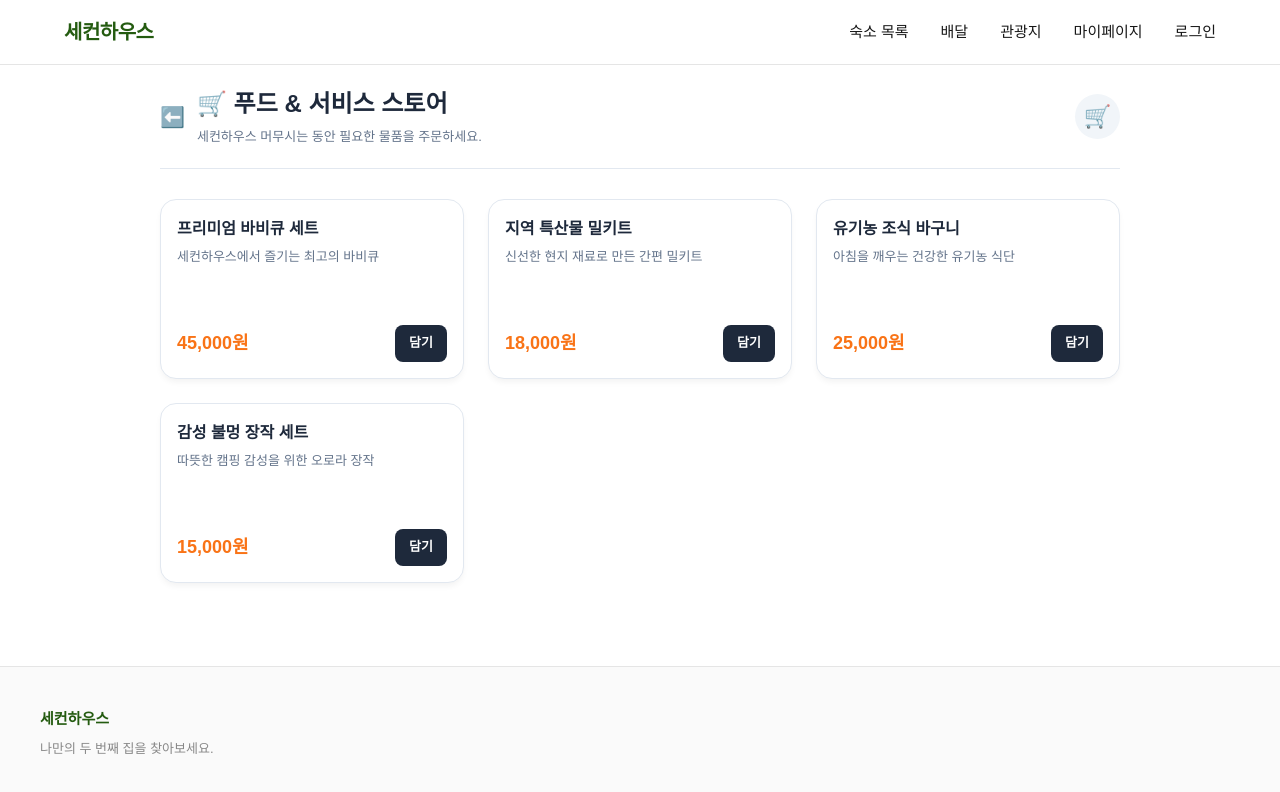
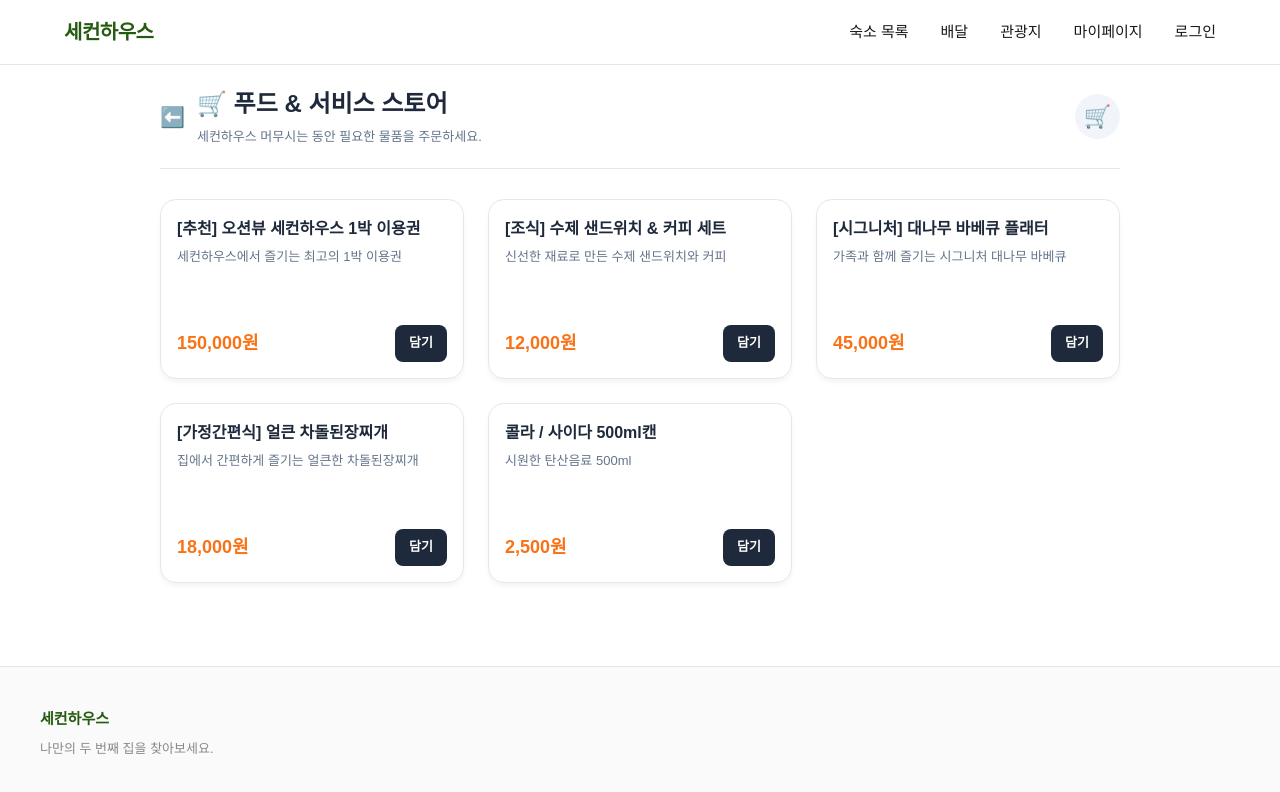
Before and after one commit to ljj9804-tech/Shared_Second_House_Operation_Platform, a Next.js app in the folder nextjs_front/: page /product in a window 1280 px wide. Shown: the top 792 px of the page. Built offline with nearby package versions, Linux system fonts and the light colour scheme; no server answers.

Commit message:
정성규 pr 요청4

```diff
--- a/nextjs_front/app/product/page.tsx
+++ b/nextjs_front/app/product/page.tsx
@@ -20,11 +20,12 @@ export default function ProductListPage() {
 
   // 🟢 [해결 핵심] useState 초기값에 엄선된 상품 데이터를 직접 할당하여 동기식 setState 호출 문제를 원천 차단합니다!
   const [products] = useState<ProductDto[]>([
-    { id: 101, name: '프리미엄 바비큐 세트', price: 45000, description: '세컨하우스에서 즐기는 최고의 바비큐' },
-    { id: 102, name: '지역 특산물 밀키트', price: 18000, description: '신선한 현지 재료로 만든 간편 밀키트' },
-    { id: 103, name: '유기농 조식 바구니', price: 25000, description: '아침을 깨우는 건강한 유기농 식단' },
-    { id: 104, name: '감성 불멍 장작 세트', price: 15000, description: '따뜻한 캠핑 감성을 위한 오로라 장작' },
-  ]);
+  { id: 1, name: '[추천] 오션뷰 세컨하우스 1박 이용권', price: 150000, description: '세컨하우스에서 즐기는 최고의 1박 이용권' },
+  { id: 2, name: '[조식] 수제 샌드위치 & 커피 세트', price: 12000, description: '신선한 재료로 만든 수제 샌드위치와 커피' },
+  { id: 3, name: '[시그니처] 대나무 바베큐 플래터', price: 45000, description: '가족과 함께 즐기는 시그니처 대나무 바베큐' },
+  { id: 4, name: '[가정간편식] 얼큰 차돌된장찌개', price: 18000, description: '집에서 간편하게 즐기는 얼큰한 차돌된장찌개' },
+  { id: 5, name: '콜라 / 사이다 500ml캔', price: 2500, description: '시원한 탄산음료 500ml' },
+]);
 
   // 장바구니 담기 핸들러
   const handleAddToCart = (productName: string) => {
```
